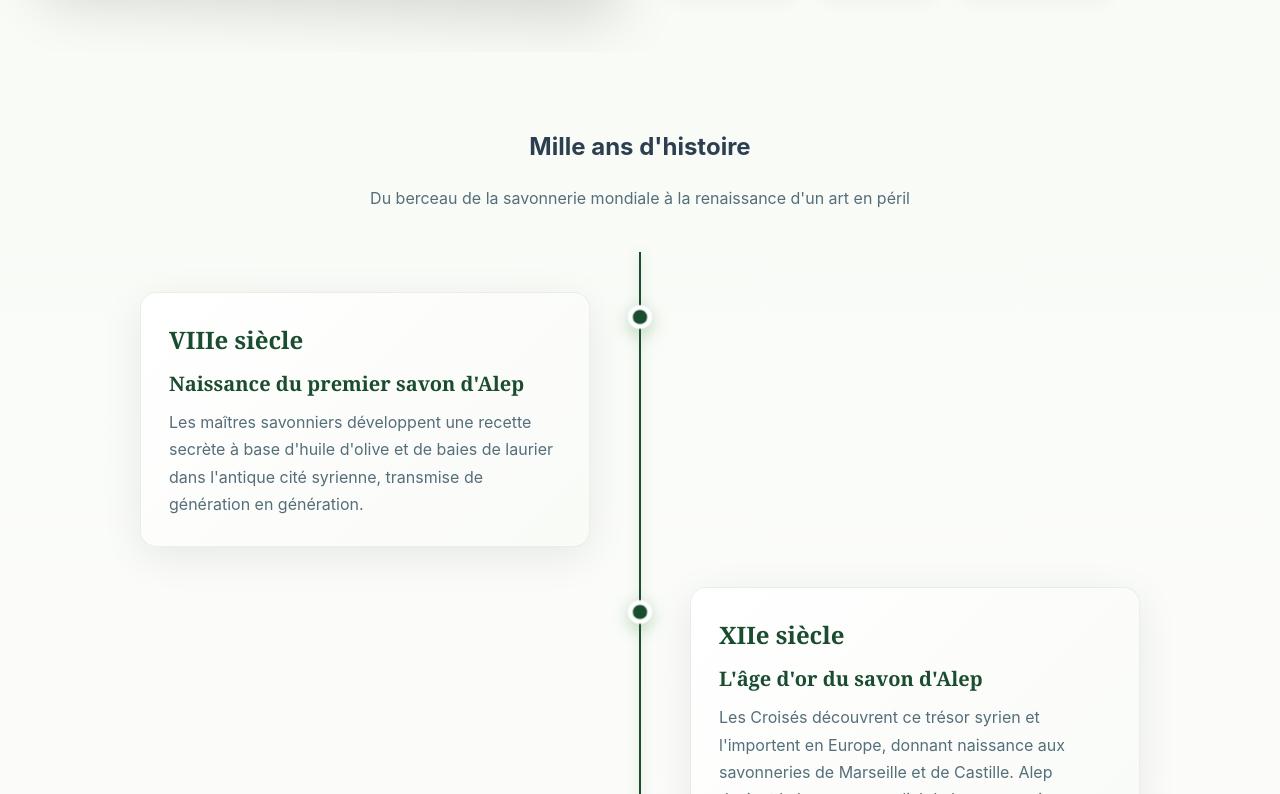
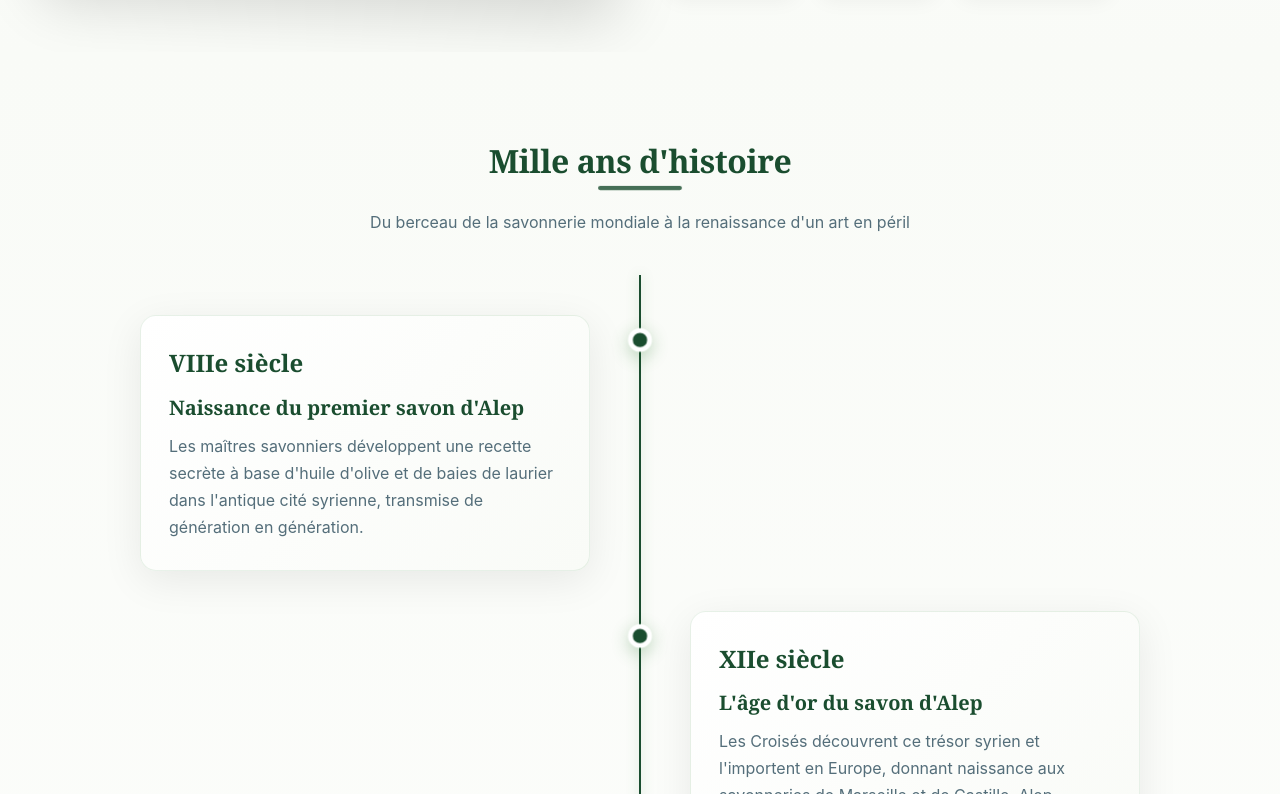
Before and after one commit to Yanlry/monsavonvert-frontend, a Next.js app: page /info in a window 1280 px wide. Shown: the part 1046-1840 px from the top of the page. Built offline with nearby package versions, Linux system fonts and the light colour scheme; no server answers.

Commit message:
Page cgv terminé

```diff
--- a/styles/info.module.css
+++ b/styles/info.module.css
@@ -741,7 +741,7 @@
   padding: 0 var(--spacing-lg);
 }
 
-sectionTitle {
+.sectionTitle {
   font-size: 32px;
   background: var(--color-gradient-dark);
   -webkit-background-clip: text;
```
